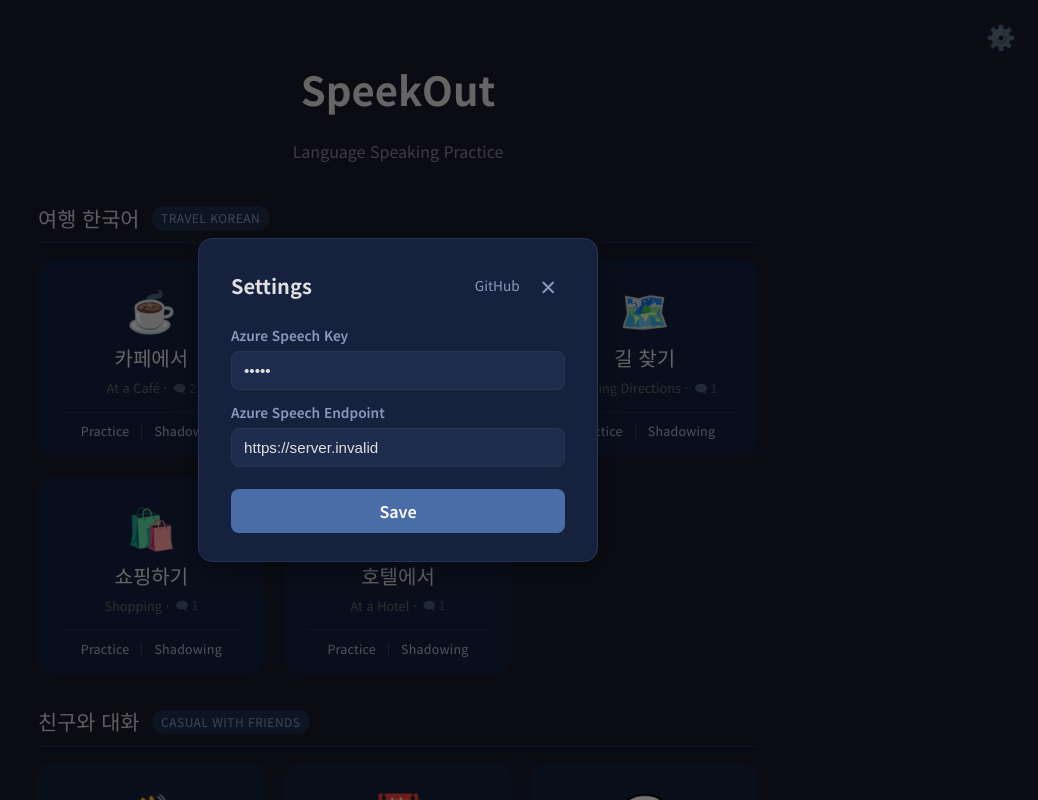
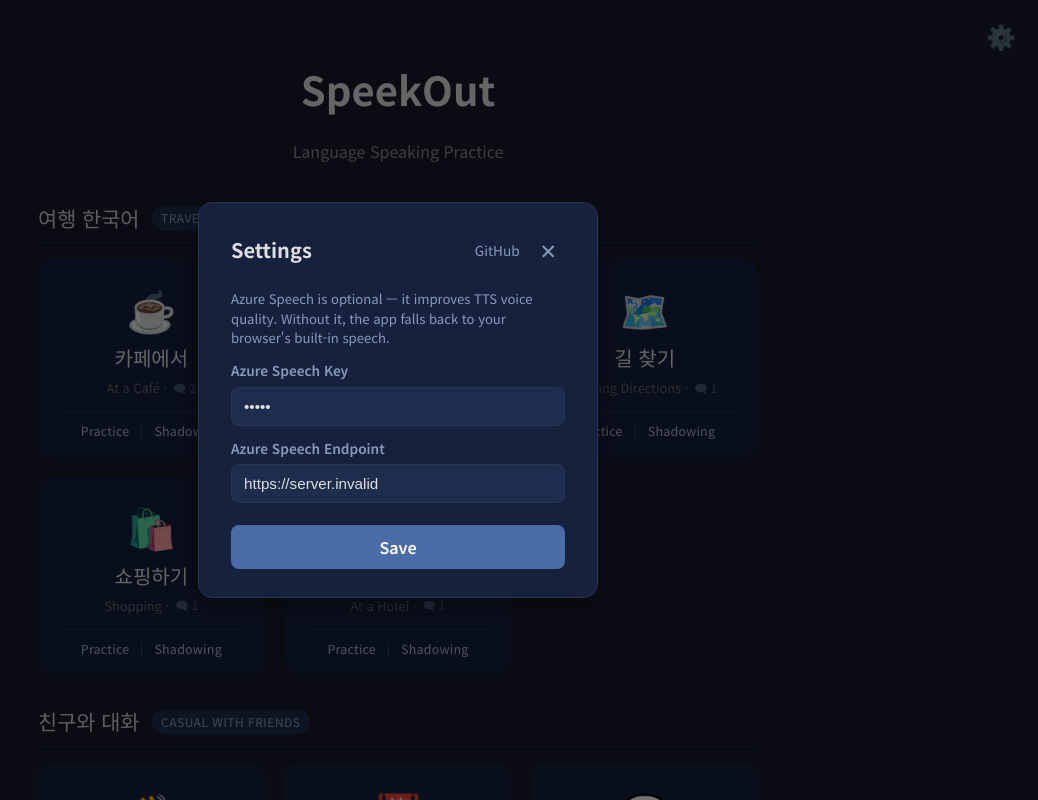
Before and after one commit to multilingual-lab/speakout, a React (Vite) app: page / in a window 1280 px wide. Both pictures are taken after a click on the button "⚙️". Shown: the top 800 px of the page, without its empty margins (242-1280 px from the left). Built offline with nearby package versions, Linux system fonts and the light colour scheme; no server answers.

Commit message:
docs: note Azure Speech is optional, add info note in Settings UI

```diff
--- a/src/components/Settings.jsx
+++ b/src/components/Settings.jsx
@@ -32,6 +32,10 @@
           </div>
         </div>
 
+        <p className="settings-note">
+          Azure Speech is optional — it improves TTS voice quality. Without it, the app falls back to your browser's built-in speech.
+        </p>
+
         <label className="settings-label">Azure Speech Key</label>
         <input
           className="settings-input"
--- a/src/styles/Settings.css
+++ b/src/styles/Settings.css
@@ -120,6 +120,13 @@
   gap: 12px;
 }
 
+.settings-note {
+  font-size: 0.82rem;
+  color: var(--color-text-muted);
+  margin: 0 0 8px;
+  line-height: 1.5;
+}
+
 .settings-github {
   font-size: 0.85rem;
   color: var(--color-text-muted);
```
Also changed, not shown: 1 other file (tests, documents, lock files or other folders).
